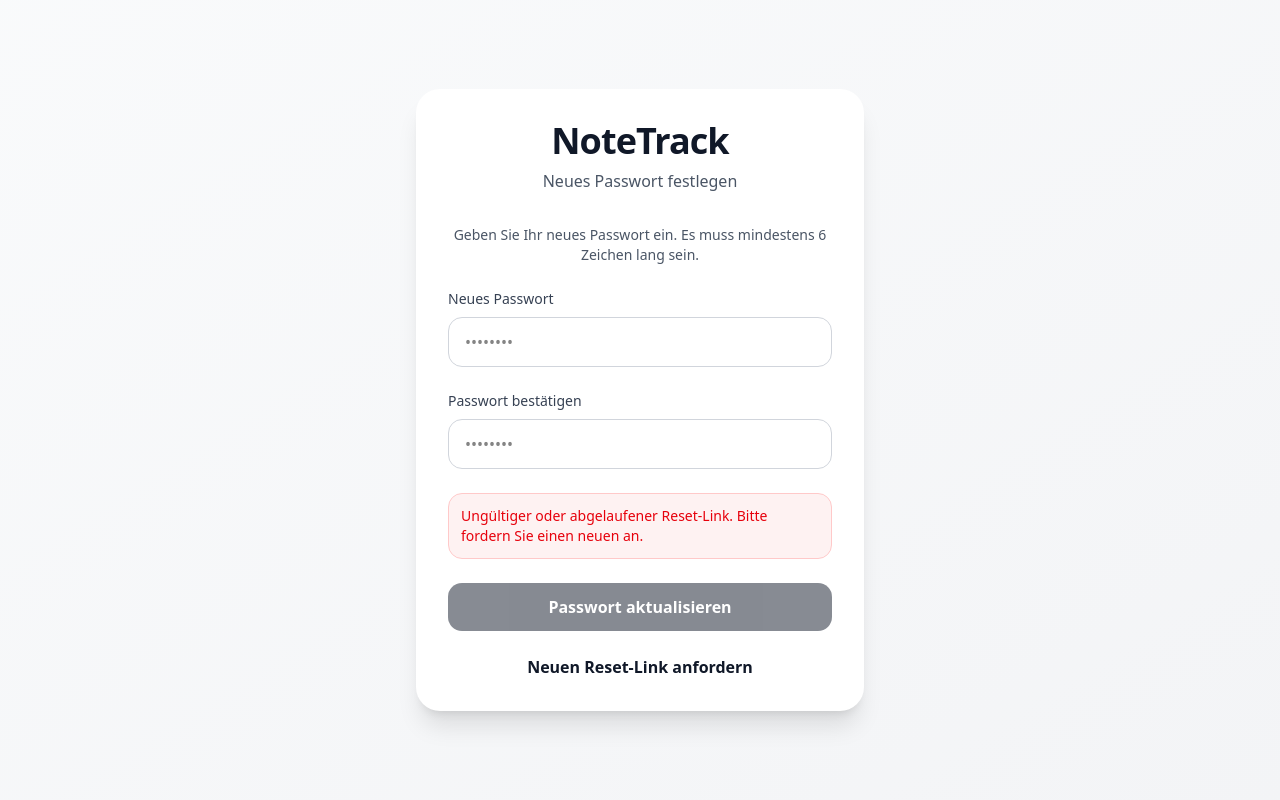
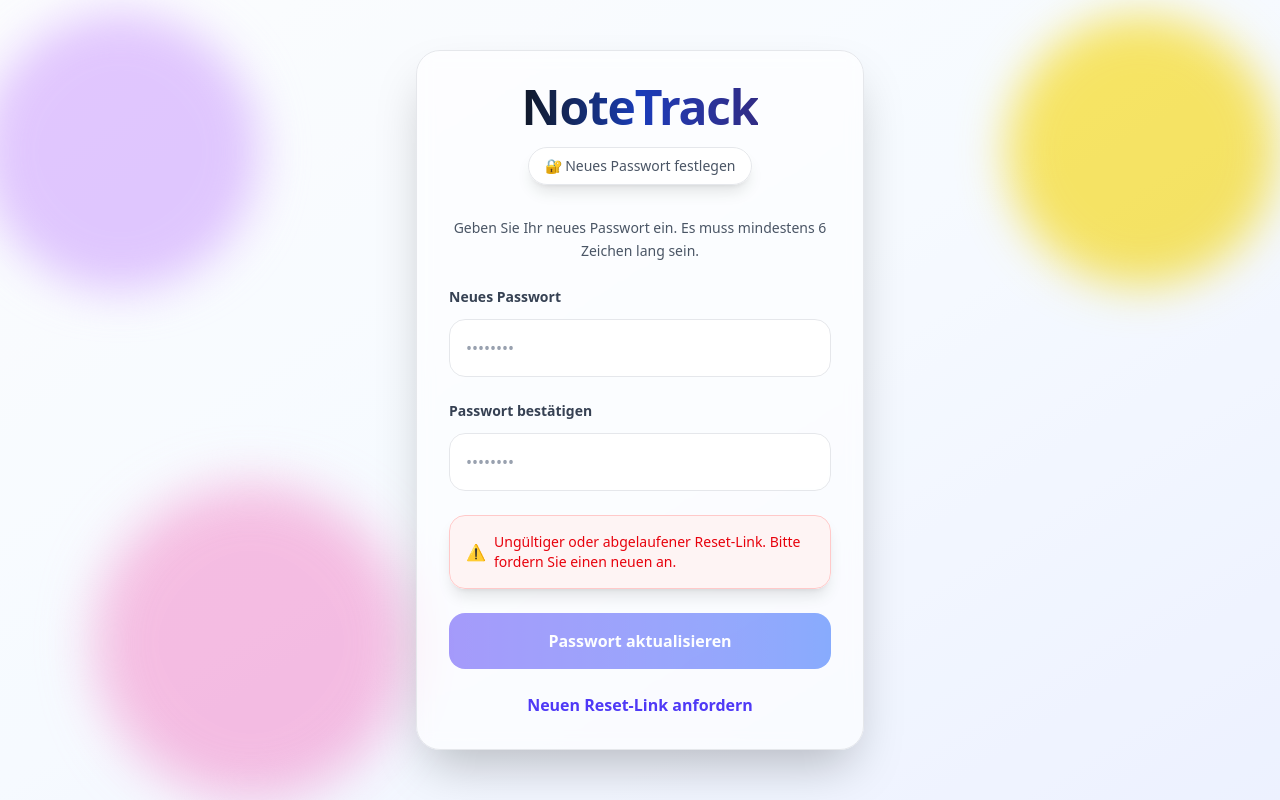
Before and after one commit to danielecitran/NoteTrack, a Next.js app in the folder frontend/: page /update-password in a window 1280 px wide. Built offline with nearby package versions, Linux system fonts and the light colour scheme; no server answers.

Commit message:
design changes

```diff
--- a/frontend/app/globals.css
+++ b/frontend/app/globals.css
@@ -118,6 +118,7 @@
   }
   body {
     @apply bg-background text-foreground;
+    overflow-x: hidden;
   }
 }
 
--- a/frontend/app/page.tsx
+++ b/frontend/app/page.tsx
@@ -17,9 +17,9 @@ export default function Home() {
   }, [user, router]);
 
   return (
-    <div className="min-h-screen bg-gradient-to-br from-slate-50 via-blue-50 to-indigo-100 dark:from-slate-900 dark:via-slate-800 dark:to-indigo-900">
+    <div className="min-h-screen bg-gradient-to-br from-slate-50 via-blue-50 to-indigo-100 dark:from-slate-900 dark:via-slate-800 dark:to-indigo-900 overflow-hidden">
       {/* Hero Section */}
-      <div className="relative overflow-hidden">
+      <div className="relative">
         {/* Background decoration */}
         <div className="absolute inset-0 bg-white/40 dark:bg-black/20"></div>
         <div className="absolute top-0 -left-4 w-72 h-72 bg-purple-300 dark:bg-purple-800 rounded-full mix-blend-multiply dark:mix-blend-overlay filter blur-xl opacity-70 animate-blob"></div>
--- a/frontend/app/update-password/page.tsx
+++ b/frontend/app/update-password/page.tsx
@@ -1,99 +1,118 @@
-'use client'
+"use client";
 
-import { useState, useEffect } from 'react'
-import { useAuth } from '@/contexts/AuthContext'
-import { useRouter, useSearchParams } from 'next/navigation'
-import Link from 'next/link'
+import { useState, useEffect } from "react";
+import { useAuth } from "@/contexts/AuthContext";
+import { useRouter, useSearchParams } from "next/navigation";
+import Link from "next/link";
 
 export default function UpdatePasswordPage() {
-  const [password, setPassword] = useState('')
-  const [confirmPassword, setConfirmPassword] = useState('')
-  const [error, setError] = useState('')
-  const [success, setSuccess] = useState('')
-  const [loading, setLoading] = useState(false)
-  const { updatePassword, user } = useAuth()
-  const router = useRouter()
-  const searchParams = useSearchParams()
+  const [password, setPassword] = useState("");
+  const [confirmPassword, setConfirmPassword] = useState("");
+  const [error, setError] = useState("");
+  const [success, setSuccess] = useState("");
+  const [loading, setLoading] = useState(false);
+  const { updatePassword, user } = useAuth();
+  const router = useRouter();
+  const searchParams = useSearchParams();
 
   useEffect(() => {
     // Check if we have the necessary tokens in the URL
-    const accessToken = searchParams.get('access_token')
-    const refreshToken = searchParams.get('refresh_token')
+    const accessToken = searchParams.get("access_token");
+    const refreshToken = searchParams.get("refresh_token");
 
     if (!accessToken || !refreshToken) {
-      setError('Ungültiger oder abgelaufener Reset-Link. Bitte fordern Sie einen neuen an.')
+      setError(
+        "Ungültiger oder abgelaufener Reset-Link. Bitte fordern Sie einen neuen an."
+      );
     }
-  }, [searchParams])
+  }, [searchParams]);
 
   const handleSubmit = async (e: React.FormEvent) => {
-    e.preventDefault()
-    setError('')
-    setSuccess('')
-    setLoading(true)
+    e.preventDefault();
+    setError("");
+    setSuccess("");
+    setLoading(true);
 
     if (!password || !confirmPassword) {
-      setError('Bitte füllen Sie alle Felder aus')
-      setLoading(false)
-      return
+      setError("Bitte füllen Sie alle Felder aus");
+      setLoading(false);
+      return;
     }
 
     if (password !== confirmPassword) {
-      setError('Passwörter stimmen nicht überein')
-      setLoading(false)
-      return
+      setError("Passwörter stimmen nicht überein");
+      setLoading(false);
+      return;
     }
 
     if (password.length < 6) {
-      setError('Passwort muss mindestens 6 Zeichen lang sein')
-      setLoading(false)
-      return
+      setError("Passwort muss mindestens 6 Zeichen lang sein");
+      setLoading(false);
+      return;
     }
 
-    const { error } = await updatePassword(password)
+    const { error } = await updatePassword(password);
 
     if (error) {
-      if (error.message.includes('New password should be different')) {
-        setError('Das neue Passwort muss sich vom aktuellen Passwort unterscheiden')
-      } else if (error.message.includes('Password should be at least')) {
-        setError('Passwort muss mindestens 6 Zeichen lang sein')
+      if (error.message.includes("New password should be different")) {
+        setError(
+          "Das neue Passwort muss sich vom aktuellen Passwort unterscheiden"
+        );
+      } else if (error.message.includes("Password should be at least")) {
+        setError("Passwort muss mindestens 6 Zeichen lang sein");
       } else {
-        setError('Ein Fehler ist aufgetreten. Bitte versuchen Sie es erneut.')
+        setError("Ein Fehler ist aufgetreten. Bitte versuchen Sie es erneut.");
       }
     } else {
-      setSuccess('Ihr Passwort wurde erfolgreich aktualisiert!')
+      setSuccess("Ihr Passwort wurde erfolgreich aktualisiert!");
       // Clear form
-      setPassword('')
-      setConfirmPassword('')
+      setPassword("");
+      setConfirmPassword("");
       // Redirect to dashboard after a short delay
       setTimeout(() => {
-        router.push('/dashboard')
-      }, 2000)
+        router.push("/dashboard");
+      }, 2000);
     }
 
-    setLoading(false)
-  }
+    setLoading(false);
+  };
 
   return (
-    <div className="min-h-screen bg-gradient-to-br from-gray-50 to-gray-100 dark:from-gray-900 dark:to-gray-800 flex items-center justify-center p-6">
-      <div className="bg-white dark:bg-gray-800 rounded-3xl shadow-xl p-8 w-full max-w-md">
+    <div className="min-h-screen bg-gradient-to-br from-slate-50 via-blue-50 to-indigo-100 dark:from-slate-900 dark:via-slate-800 dark:to-indigo-900 overflow-hidden relative">
+      {/* Background decoration - positioned relative to viewport */}
+      <div className="fixed inset-0 bg-white/40 dark:bg-black/20 pointer-events-none"></div>
+      <div className="fixed top-0 -left-4 w-72 h-72 bg-purple-300 dark:bg-purple-800 rounded-full mix-blend-multiply dark:mix-blend-overlay filter blur-xl opacity-70 animate-blob pointer-events-none"></div>
+      <div className="fixed top-0 -right-4 w-72 h-72 bg-yellow-300 dark:bg-yellow-800 rounded-full mix-blend-multiply dark:mix-blend-overlay filter blur-xl opacity-70 animate-blob animation-delay-2000 pointer-events-none"></div>
+      <div className="fixed -bottom-8 left-20 w-72 h-72 bg-pink-300 dark:bg-pink-800 rounded-full mix-blend-multiply dark:mix-blend-overlay filter blur-xl opacity-70 animate-blob animation-delay-4000 pointer-events-none"></div>
+
+      <div className="relative flex items-center justify-center min-h-screen p-6">
+        <div className="bg-white/60 dark:bg-gray-800/60 backdrop-blur-sm rounded-3xl shadow-2xl border border-gray-200 dark:border-gray-700 p-8 w-full max-w-md">
           <div className="text-center mb-8">
-          <Link href="/" className="text-4xl font-bold text-gray-900 dark:text-white tracking-tight hover:text-gray-700 dark:hover:text-gray-300 transition-colors">
+            <Link href="/" className="group inline-block">
+              <h1 className="text-5xl font-black text-transparent bg-clip-text bg-gradient-to-r from-gray-900 via-blue-800 to-indigo-900 dark:from-white dark:via-blue-200 dark:to-indigo-300 tracking-tight hover:scale-105 transition-transform duration-300">
                 NoteTrack
+              </h1>
             </Link>
-          <p className="text-gray-600 dark:text-gray-400 mt-2">
-            Neues Passwort festlegen
-          </p>
+            <div className="inline-flex items-center px-4 py-2 bg-white/80 dark:bg-gray-700/80 backdrop-blur-sm rounded-full border border-gray-200 dark:border-gray-600 shadow-lg mt-4">
+              <span className="text-sm font-medium text-gray-600 dark:text-gray-300">
+                🔐 Neues Passwort festlegen
+              </span>
+            </div>
           </div>
 
           <div className="mb-6">
-          <p className="text-gray-600 dark:text-gray-400 text-sm text-center">
-            Geben Sie Ihr neues Passwort ein. Es muss mindestens 6 Zeichen lang sein.
+            <p className="text-gray-600 dark:text-gray-400 text-sm text-center leading-relaxed">
+              Geben Sie Ihr neues Passwort ein. Es muss mindestens 6 Zeichen
+              lang sein.
             </p>
           </div>
 
           <form onSubmit={handleSubmit} className="space-y-6">
             <div>
-            <label htmlFor="password" className="block text-sm font-medium text-gray-700 dark:text-gray-300 mb-2">
+              <label
+                htmlFor="password"
+                className="block text-sm font-semibold text-gray-700 dark:text-gray-300 mb-3"
+              >
                 Neues Passwort
               </label>
               <input
@@ -101,14 +120,17 @@ export default function UpdatePasswordPage() {
                 type="password"
                 value={password}
                 onChange={(e) => setPassword(e.target.value)}
-              className="w-full px-4 py-3 border border-gray-300 dark:border-gray-600 rounded-xl focus:ring-2 focus:ring-gray-500 focus:border-transparent dark:bg-gray-700 dark:text-white transition-all"
+                className="w-full px-4 py-4 bg-white/70 dark:bg-gray-700/70 backdrop-blur-sm border border-gray-200 dark:border-gray-600 rounded-2xl focus:ring-2 focus:ring-indigo-500 focus:border-indigo-500 dark:text-white transition-all duration-300 placeholder-gray-400 hover:bg-white/90 dark:hover:bg-gray-700/90"
                 placeholder="••••••••"
                 required
               />
             </div>
 
             <div>
-            <label htmlFor="confirmPassword" className="block text-sm font-medium text-gray-700 dark:text-gray-300 mb-2">
+              <label
+                htmlFor="confirmPassword"
+                className="block text-sm font-semibold text-gray-700 dark:text-gray-300 mb-3"
+              >
                 Passwort bestätigen
               </label>
               <input
@@ -116,49 +138,70 @@ export default function UpdatePasswordPage() {
                 type="password"
                 value={confirmPassword}
                 onChange={(e) => setConfirmPassword(e.target.value)}
-              className="w-full px-4 py-3 border border-gray-300 dark:border-gray-600 rounded-xl focus:ring-2 focus:ring-gray-500 focus:border-transparent dark:bg-gray-700 dark:text-white transition-all"
+                className="w-full px-4 py-4 bg-white/70 dark:bg-gray-700/70 backdrop-blur-sm border border-gray-200 dark:border-gray-600 rounded-2xl focus:ring-2 focus:ring-indigo-500 focus:border-indigo-500 dark:text-white transition-all duration-300 placeholder-gray-400 hover:bg-white/90 dark:hover:bg-gray-700/90"
                 placeholder="••••••••"
                 required
               />
             </div>
 
             {error && (
-            <div className="bg-red-50 dark:bg-red-900/20 border border-red-200 dark:border-red-800 rounded-xl p-3">
-              <p className="text-red-600 dark:text-red-400 text-sm">{error}</p>
+              <div className="bg-red-50/80 dark:bg-red-900/30 backdrop-blur-sm border border-red-200 dark:border-red-700 rounded-2xl p-4 shadow-lg">
+                <div className="flex items-center space-x-2">
+                  <span className="text-red-500">⚠️</span>
+                  <p className="text-red-600 dark:text-red-400 text-sm font-medium">
+                    {error}
+                  </p>
+                </div>
               </div>
             )}
 
             {success && (
-            <div className="bg-green-50 dark:bg-green-900/20 border border-green-200 dark:border-green-800 rounded-xl p-3">
-              <p className="text-green-600 dark:text-green-400 text-sm">{success}</p>
+              <div className="bg-green-50/80 dark:bg-green-900/30 backdrop-blur-sm border border-green-200 dark:border-green-700 rounded-2xl p-4 shadow-lg">
+                <div className="flex items-center space-x-2">
+                  <span className="text-green-500">✅</span>
+                  <p className="text-green-600 dark:text-green-400 text-sm font-medium">
+                    {success}
+                  </p>
+                </div>
               </div>
             )}
 
             <button
               type="submit"
               disabled={loading || !!error}
-            className="w-full bg-gray-900 dark:bg-white text-white dark:text-gray-900 py-3 px-6 rounded-xl font-semibold transition-all duration-200 hover:bg-gray-800 dark:hover:bg-gray-100 hover:scale-105 hover:shadow-lg transform disabled:opacity-50 disabled:cursor-not-allowed disabled:transform-none"
+              className="group relative w-full bg-gradient-to-r from-indigo-600 to-blue-600 hover:from-indigo-700 hover:to-blue-700 text-white font-bold py-4 px-6 rounded-2xl transition-all duration-300 transform hover:scale-105 hover:shadow-2xl disabled:opacity-50 disabled:cursor-not-allowed disabled:transform-none overflow-hidden"
             >
-            {loading ? 'Aktualisieren...' : 'Passwort aktualisieren'}
+              <span className="relative z-10">
+                {loading ? "Aktualisieren..." : "Passwort aktualisieren"}
+              </span>
+              <div className="absolute inset-0 bg-white/20 transform scale-x-0 group-hover:scale-x-100 transition-transform origin-left duration-300"></div>
             </button>
           </form>
 
           {!error && (
-          <div className="mt-6 text-center">
-            <Link href="/login" className="text-gray-500 dark:text-gray-400 hover:text-gray-700 dark:hover:text-gray-300 transition-colors">
-              ← Zurück zur Anmeldung
+            <div className="mt-8 text-center">
+              <Link
+                href="/login"
+                className="inline-flex items-center text-gray-500 dark:text-gray-400 hover:text-gray-700 dark:hover:text-gray-300 transition-colors duration-300 font-medium"
+              >
+                <span className="mr-2">←</span>
+                Zurück zur Anmeldung
               </Link>
             </div>
           )}
 
           {error && (
             <div className="mt-6 text-center">
-            <Link href="/reset-password" className="text-gray-900 dark:text-white font-semibold hover:underline">
+              <Link
+                href="/reset-password"
+                className="text-indigo-600 dark:text-indigo-400 font-bold hover:text-indigo-700 dark:hover:text-indigo-300 transition-colors duration-300"
+              >
                 Neuen Reset-Link anfordern
               </Link>
             </div>
           )}
         </div>
       </div>
-  )
+    </div>
+  );
 }
```
Also changed, not shown: frontend/app/login/page.tsx (+74 -53 lines), frontend/app/register/page.tsx (+89 -67 lines), frontend/app/reset-password/page.tsx (+94 -54 lines). Lines whose indentation alone changed are shown as unchanged.
